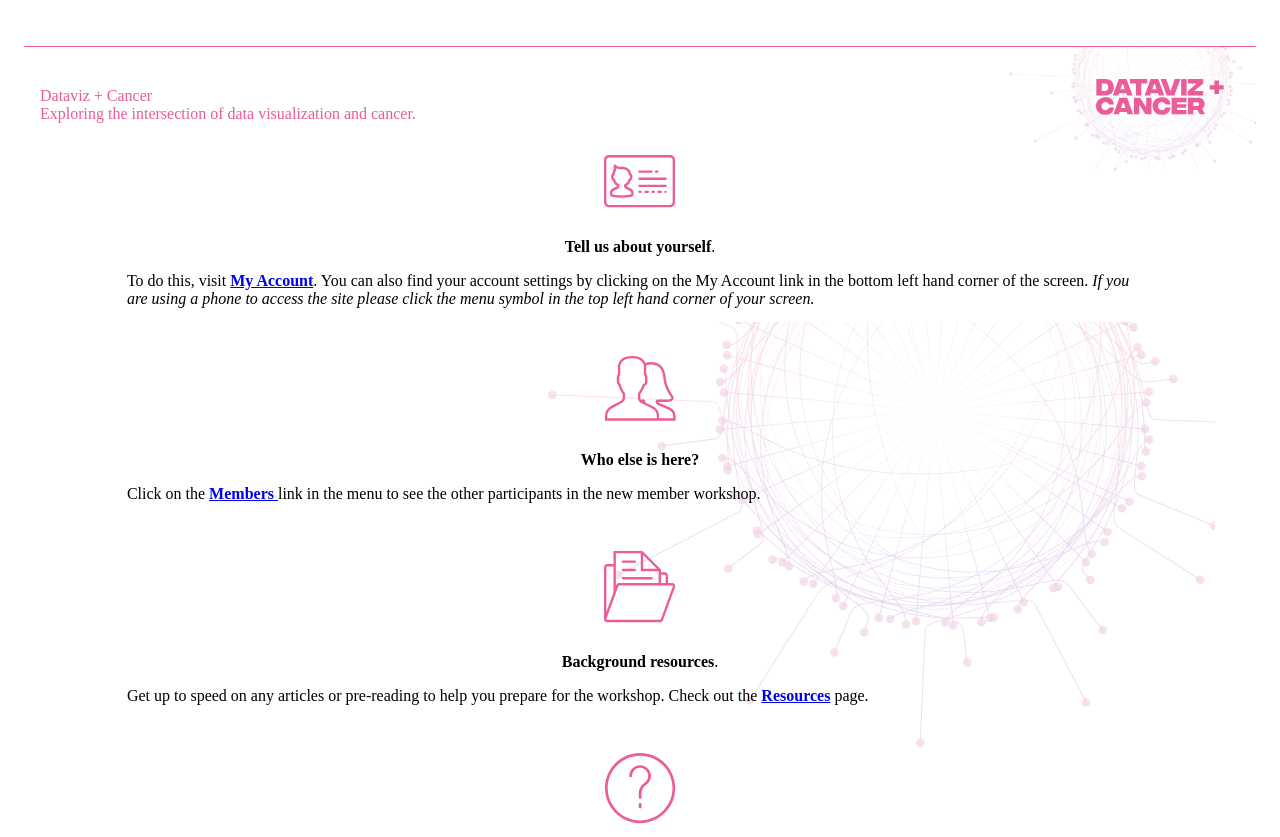
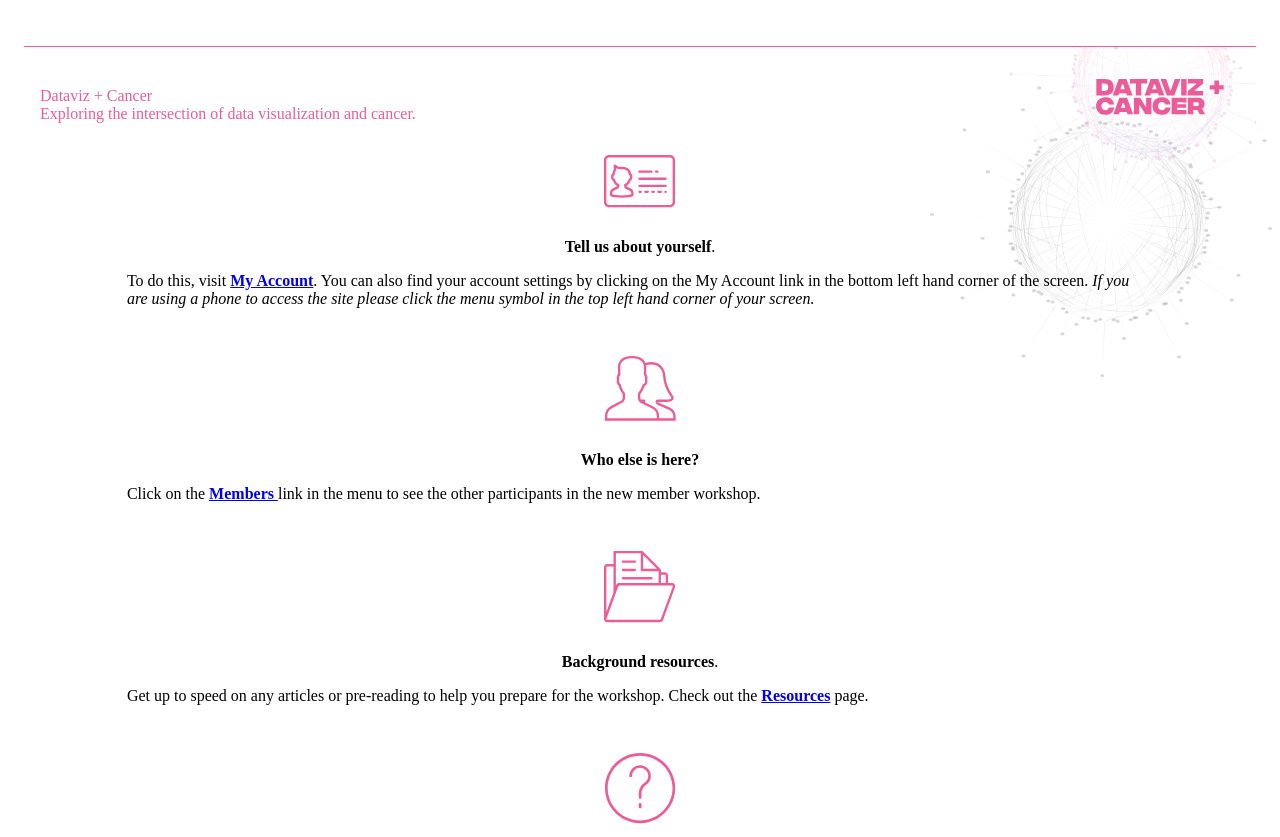
Before and after one commit to joepacal/kistorm-cancerviz, a plain HTML site: page index.html in a window 1280 px wide. Shown: the part 838-1675 px from the top of the page. Drawn offline with Linux system fonts and the light colour scheme.

Commit message:
Update stylesheet.css

```diff
--- a/stylesheet.css
+++ b/stylesheet.css
@@ -28,8 +28,8 @@ h2,h3,h4,h5,h6 {
 .cviz.intro {
 
 
-  background: url("https://joepacal.github.io/kistorm-cancerviz/assets/bg-bannerCell.png") no-repeat 90% 50%;
-  background-size: 692px, cover;
+  background: url("https://joepacal.github.io/kistorm-cancerviz/assets/bg-vizCellGray.svg") no-repeat 100% 0%;
+  background-size: 342px, cover;
 
   padding: 0rem 1rem 2rem 1rem;
 
```
